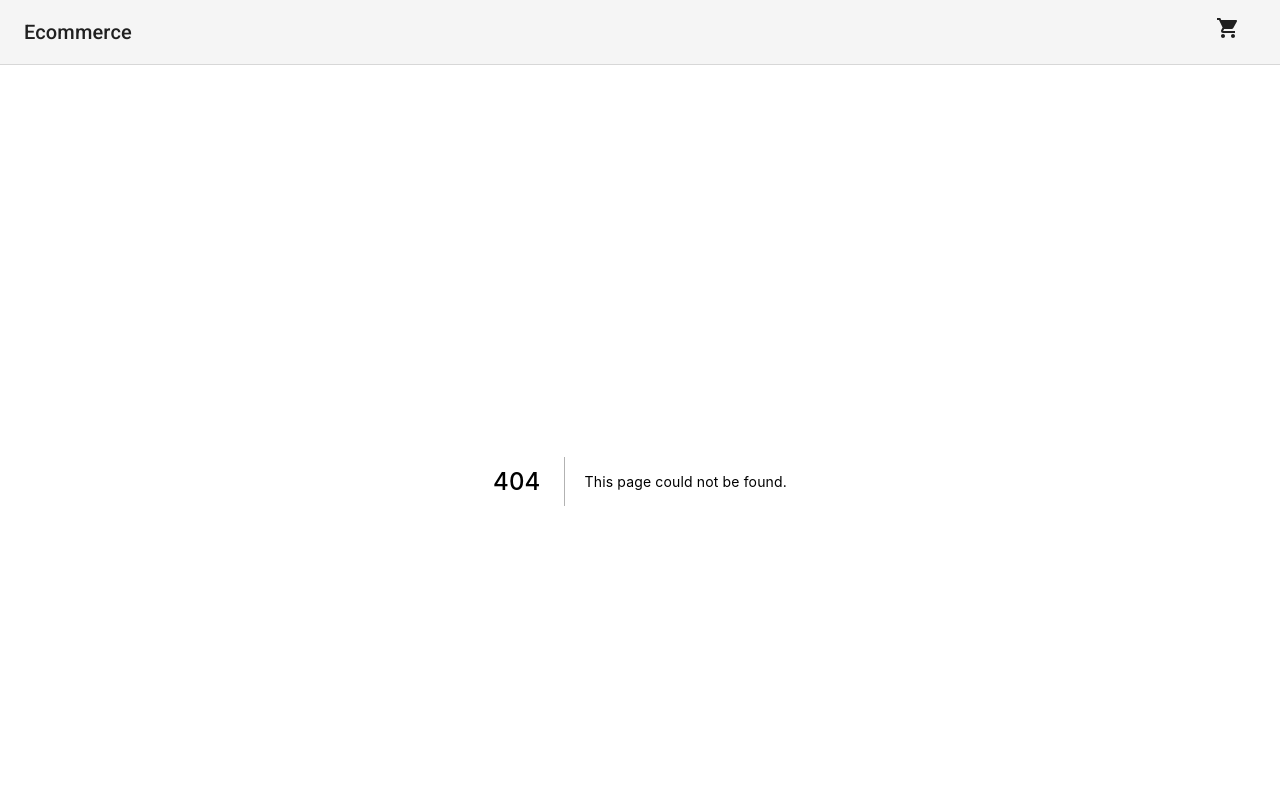
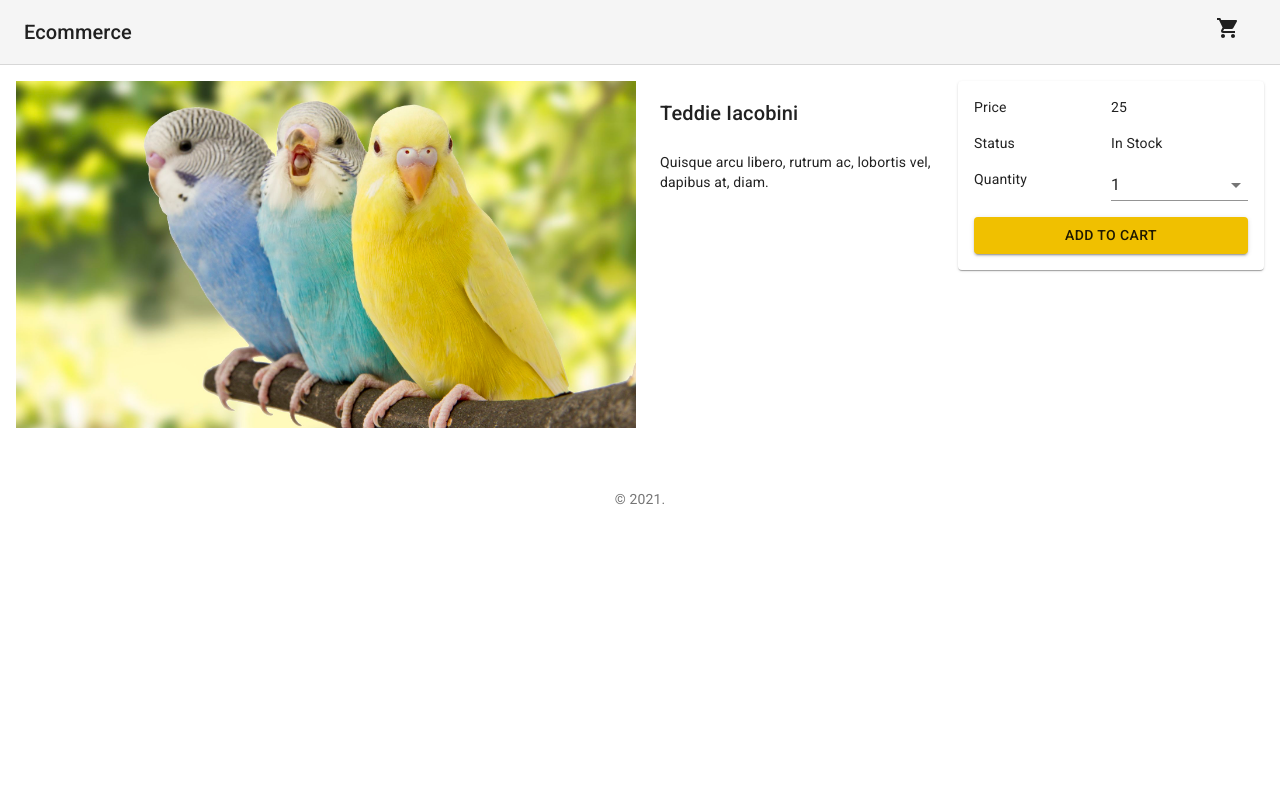
Before and after one commit to ismaelmiah/reactnext, a Next.js app: page /products/1 in a window 1280 px wide. Before the commit this address had no page. Shown: the top 800 px of the page. Built offline with nearby package versions, Linux system fonts and the light colour scheme.

Commit message:
Single Product Showes Correctly

```diff
--- /dev/null
+++ b/pages/products/[id].js
@@ -0,0 +1,136 @@
+import React, { useState } from "react";
+import { getProducts } from "../../utils/data";
+import {
+  Box,
+  Button,
+  Card,
+  Grid,
+  List,
+  ListItem,
+  MenuItem,
+  Select,
+  Slide,
+  Typography,
+} from "@material-ui/core";
+
+import { useStyles } from "../../utils/styles";
+
+export const getStaticPaths = async () => {
+  const paths = getProducts.map((x) => {
+    return { params: { id: x.id.toString() } };
+  });
+  return {
+    paths,
+    fallback: false,
+  };
+};
+
+export const getStaticProps = async (context) => {
+  const id = parseInt(context.params.id);
+  const product = getProducts.filter((x) => x.id === id);
+  return {
+    props: { product },
+  };
+};
+
+export default function Home(props) {
+  const classes = useStyles();
+
+  const [quantity, setQuantity] = useState(1);
+  const { product } = props;
+  return (
+    <Slide key={product[0].name} direction="up" in={true}>
+      <Grid container spacing={1}>
+        <Grid item md={6}>
+          <img
+            alt={product[0].name}
+            src={`/images/${product[0].id}.jpg`}
+            className={classes.largeImage}
+          />
+        </Grid>
+        <Grid item md={3} xs={12}>
+          <List>
+            <ListItem>
+              <Typography
+                gutterBottom
+                variant="h6"
+                color="textPrimary"
+                component="h1"
+              >
+                {product[0].name}
+              </Typography>
+            </ListItem>
+            <ListItem>
+              <Box
+                dangerouslySetInnerHTML={{ __html: product[0].description }}
+              ></Box>
+            </ListItem>
+          </List>
+        </Grid>
+        <Grid item md={3} xs={12}>
+          <Card>
+            <List>
+              <ListItem>
+                <Grid container>
+                  <Grid item xs={6}>
+                    Price
+                  </Grid>
+                  <Grid item xs={6}>
+                    {product[0].price}
+                  </Grid>
+                </Grid>
+              </ListItem>
+
+              <ListItem>
+                <Grid alignItems="center" container>
+                  <Grid item xs={6}>
+                    Status
+                  </Grid>
+                  <Grid item xs={6}>
+                    {product[0].quantity > 0 ? "In Stock" : "Unavailable"}
+                  </Grid>
+                </Grid>
+              </ListItem>
+              {product[0].quantity > 0 && (
+                <>
+                  <ListItem>
+                    <Grid container justify="flex-end">
+                      <Grid item xs={6}>
+                        Quantity
+                      </Grid>
+                      <Grid item xs={6}>
+                        <Select
+                          labelId="quanitity-label"
+                          id="quanitity"
+                          fullWidth
+                          onChange={(e) => setQuantity(e.target.value)}
+                          value={quantity}
+                        >
+                          {[...Array(product[0].quantity).keys()].map((x) => (
+                            <MenuItem key={x + 1} value={x + 1}>
+                              {x + 1}
+                            </MenuItem>
+                          ))}
+                        </Select>
+                      </Grid>
+                    </Grid>
+                  </ListItem>
+                  <ListItem>
+                    <Button
+                      type="button"
+                      fullWidth
+                      variant="contained"
+                      color="primary"
+                    >
+                      Add to cart
+                    </Button>
+                  </ListItem>
+                </>
+              )}
+            </List>
+          </Card>
+        </Grid>
+      </Grid>
+    </Slide>
+  );
+}
```
